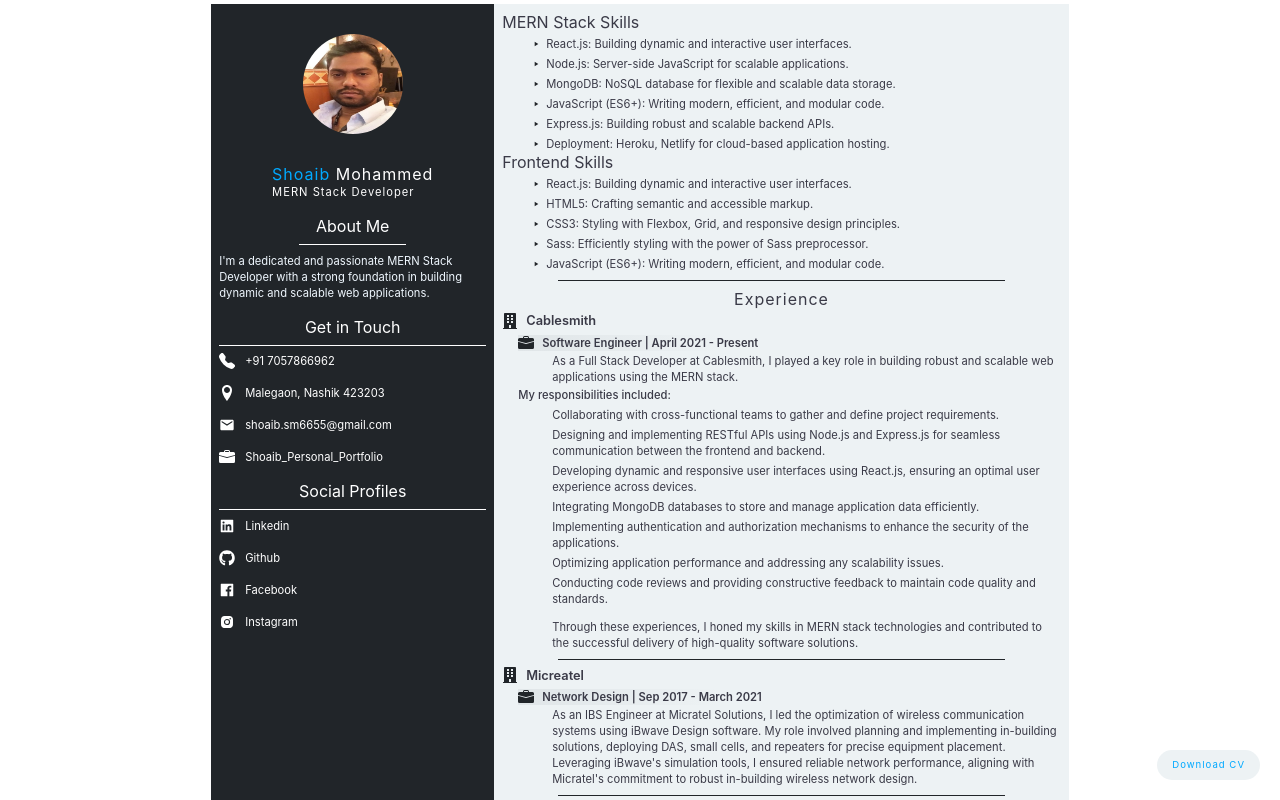
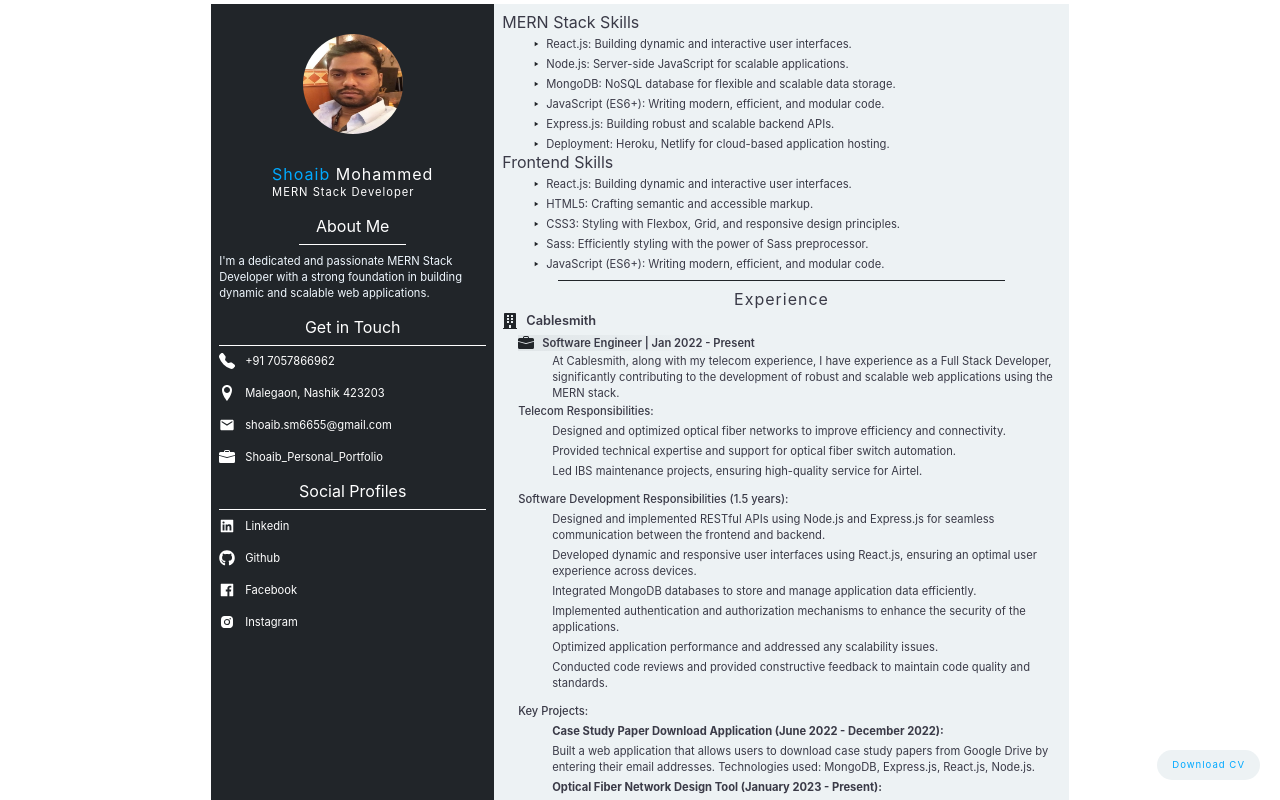
Before and after one commit to shoaibsm/shoaib_resume, a React (Create React App) app: page / in a window 1280 px wide. Shown: the top 800 px of the page. Built offline with nearby package versions, Linux system fonts and the light colour scheme.

Commit message:
experiance update

```diff
--- a/src/components/experience/Experience.js
+++ b/src/components/experience/Experience.js
@@ -20,25 +20,41 @@ function Experience() {
                         <div className="Experience__jobTitleIcon">
                             <BsFillBriefcaseFill className='icon' />
                         </div>
-                        <p className='Experience__jobProfile'>Software Engineer | April 2021 - Present</p>
+                        <p className='Experience__jobProfile'>Software Engineer | Jan 2022 - Present</p>
                     </div>
                     <p className='Experience__jobSummary'>
-                        As a Full Stack Developer at Cablesmith, I played a key role in building robust and scalable web applications using the MERN stack.
+                        At Cablesmith, along with my telecom experience, I have experience as a Full Stack Developer, significantly contributing to the development of robust and scalable web applications using the MERN stack.
                     </p>
-                    <p className='Experience__jobDescHeading'>My responsibilities included:</p>
+                    <p className='Experience__jobDescHeading'>Telecom Responsibilities:</p>
                     <ul className='Experience__jobDesc'>
-                        <li>Collaborating with cross-functional teams to gather and define project requirements.</li>
-                        <li>Designing and implementing RESTful APIs using Node.js and Express.js for seamless communication between the frontend and backend.</li>
-                        <li>Developing dynamic and responsive user interfaces using React.js, ensuring an optimal user experience across devices.</li>
-                        <li>Integrating MongoDB databases to store and manage application data efficiently.</li>
-                        <li>Implementing authentication and authorization mechanisms to enhance the security of the applications.</li>
-                        <li>Optimizing application performance and addressing any scalability issues.</li>
-                        <li>Conducting code reviews and providing constructive feedback to maintain code quality and standards.</li>
+                        <li>Designed and optimized optical fiber networks to improve efficiency and connectivity.</li>
+                        <li>Provided technical expertise and support for optical fiber switch automation.</li>
+                        <li>Led IBS maintenance projects, ensuring high-quality service for Airtel.</li>
+                    </ul>
+                    <p className='Experience__jobDescHeading'>Software Development Responsibilities (1.5 years):</p>
+                    <ul className='Experience__jobDesc'>
+                        <li>Designed and implemented RESTful APIs using Node.js and Express.js for seamless communication between the frontend and backend.</li>
+                        <li>Developed dynamic and responsive user interfaces using React.js, ensuring an optimal user experience across devices.</li>
+                        <li>Integrated MongoDB databases to store and manage application data efficiently.</li>
+                        <li>Implemented authentication and authorization mechanisms to enhance the security of the applications.</li>
+                        <li>Optimized application performance and addressed any scalability issues.</li>
+                        <li>Conducted code reviews and provided constructive feedback to maintain code quality and standards.</li>
+                    </ul>
+                    <p className='Experience__jobDescHeading'>Key Projects:</p>
+                    <ul className='Experience__jobDesc'>
+                        <li><strong>Case Study Paper Download Application (June 2022 - December 2022):</strong> </li>
+                        <li> Built a web application that allows users to download case study papers from Google Drive by entering their email addresses. Technologies used: MongoDB, Express.js, React.js, Node.js.</li>
+
+                        <li><strong>Optical Fiber Network Design Tool (January 2023 - Present):</strong> </li>
+
+                        <li> Developed an interactive tool for designing optical fiber networks using Google Maps API. Users can register and create designs directly on the map. Technologies used: MongoDB, Express.js, React.js, Node.js, Google Maps API.</li>
                     </ul>
                     <p className='Experience__bottomSummary'>
-                        Through these experiences, I honed my skills in MERN stack technologies and contributed to the successful delivery of high-quality software solutions.
+                        Through these experiences, I honed my skills in telecom network design and MERN stack technologies, contributing to the successful delivery of high-quality software solutions and innovative network designs.
                     </p>
                 </div>
+                {/* ---------------------------------------- */}
+
                 <hr className='rule' />
                 <div className="Experience__companyContent">
                     <div className="Experience__companyTitle">
--- a/src/pages/resume/Resume.js
+++ b/src/pages/resume/Resume.js
@@ -12,7 +12,7 @@ function Resume() {
                 <LeftPart />
                 <RightPart />
                 <Footer />
-                <p className='ContactInfo__gitLinkText'>Explore the source code on GitHub <a href="https://github.com/shoaibsm/shoaib_resume" target="_blank" rel="noopener noreferrer">click here</a></p>
+                {/* <p className='ContactInfo__gitLinkText'>Explore the source code on GitHub <a href="https://github.com/shoaibsm/shoaib_resume" target="_blank" rel="noopener noreferrer">click here</a></p> */}
             </div>
         </section>
     )
```
